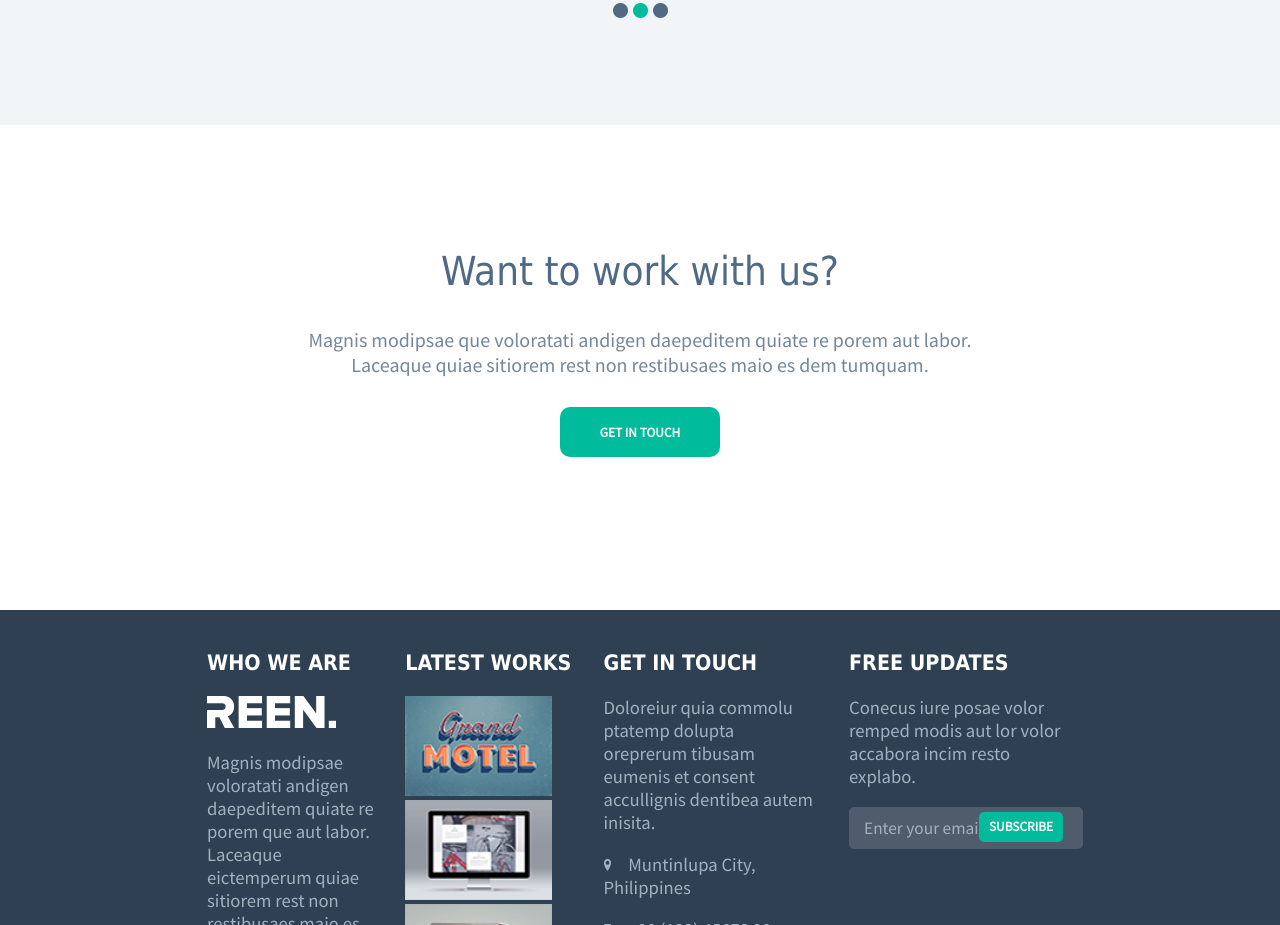
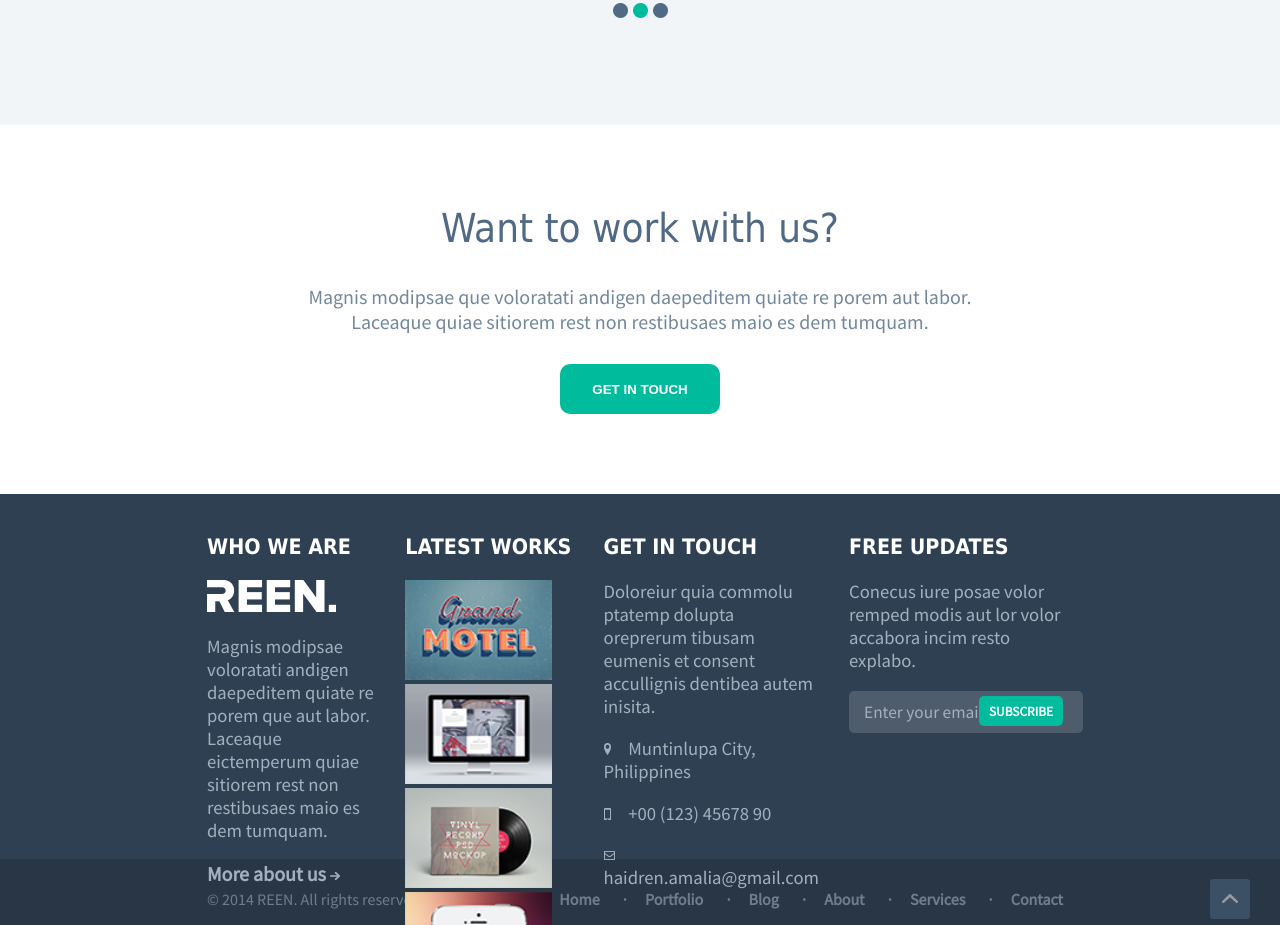
Before and after one commit to Haidoe/vue.reen, a Vue app: page / in a window 1280 px wide. Shown: the part 2400-3325 px from the top of the page. Built offline with nearby package versions, Linux system fonts and the light colour scheme.

Commit message:
Optimized Work With Us, Fluid

```diff
--- a/src/components/WorkWithUsSection.vue
+++ b/src/components/WorkWithUsSection.vue
@@ -8,48 +8,56 @@
     </section>
 </template>
 
-<style scoped>
+<style lang="sass" scoped>
 
-    .offer {
-        background: #FFF;
-        height: 485px;
-        width: 100%;
-        text-align: center;
-        justify-content: center;
-        box-sizing: border-box;
-        padding: 90px 0;
-    }
+    .offer
+        background: #FFF
+        height: auto
+        text-align: center
+        justify-content: center
+        box-sizing: border-box
+        padding: 80px 0
 
-    .offer h2 {
-        font-weight: normal;
-        font-family: "Tahoma";
-        color: #506A85;
-        font-size: 30pt;
-    }
+        @media (max-width: 640px)
+            padding: 50px 15px
+        h2
+            font-weight: normal
+            font-family: "Tahoma"
+            color: #506A85
+            font-size: 30pt
+            margin-top: 0
 
-    .offer p {
-        color: #73879C;
-        font-size: 15pt;
-        width: 700px;
-        margin: 10px auto;
-        margin-bottom: 30px;
-        font-family: "Source Sans Pro";
-    }
+            @media (max-width: 640px)
+                font-size: 24pt
 
-    .offer button {
-        height: 50px;
-        width: 160px;
-        background: #00BC9C;
-        color: #FFF;
-        border-style: none;
-        border-radius: 10px;
-        font-family: "Source Sans Pro";
-        font-weight: bold;
-    }
+        p
+            color: #73879C
+            font-size: 15pt
+            width: 700px
+            margin: 10px auto
+            margin-bottom: 30px
 
-    .offer button:hover {
-        cursor: pointer;
-        background: #17A78B;
-    }
+            @media (max-width: 1024px)
+                width: 80%
+
+            @media (max-width: 640px)
+                width: 90%
+                font-size: 12pt
+
+        button
+            height: 50px
+            width: 160px
+            background: #00BC9C
+            color: #FFF
+            border-style: none
+            border-radius: 10px
+            font-weight: bold
+            cursor: pointer
+
+            &:hover
+                background: #17A78B
+
+            @media (max-width: 640px)
+                width: 120px
 
 </style>
```
